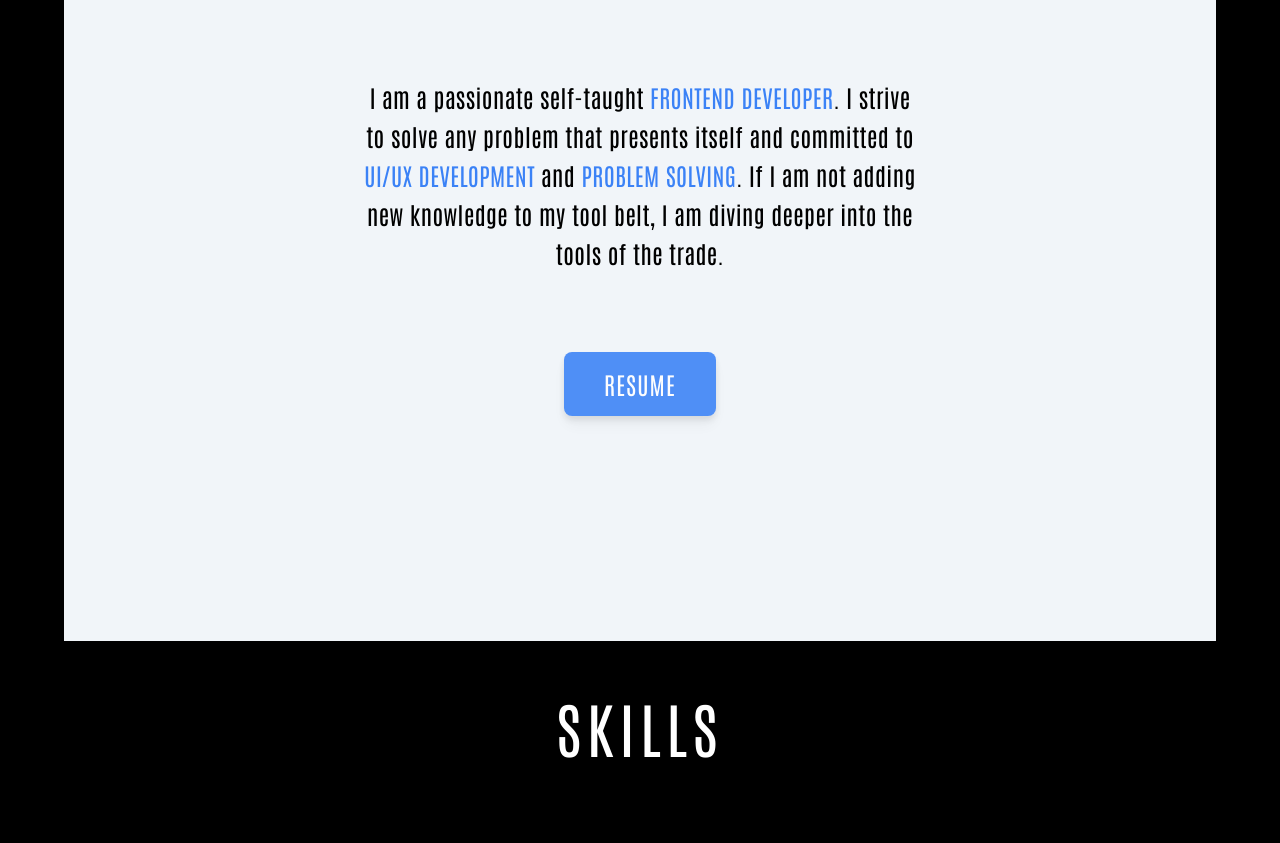
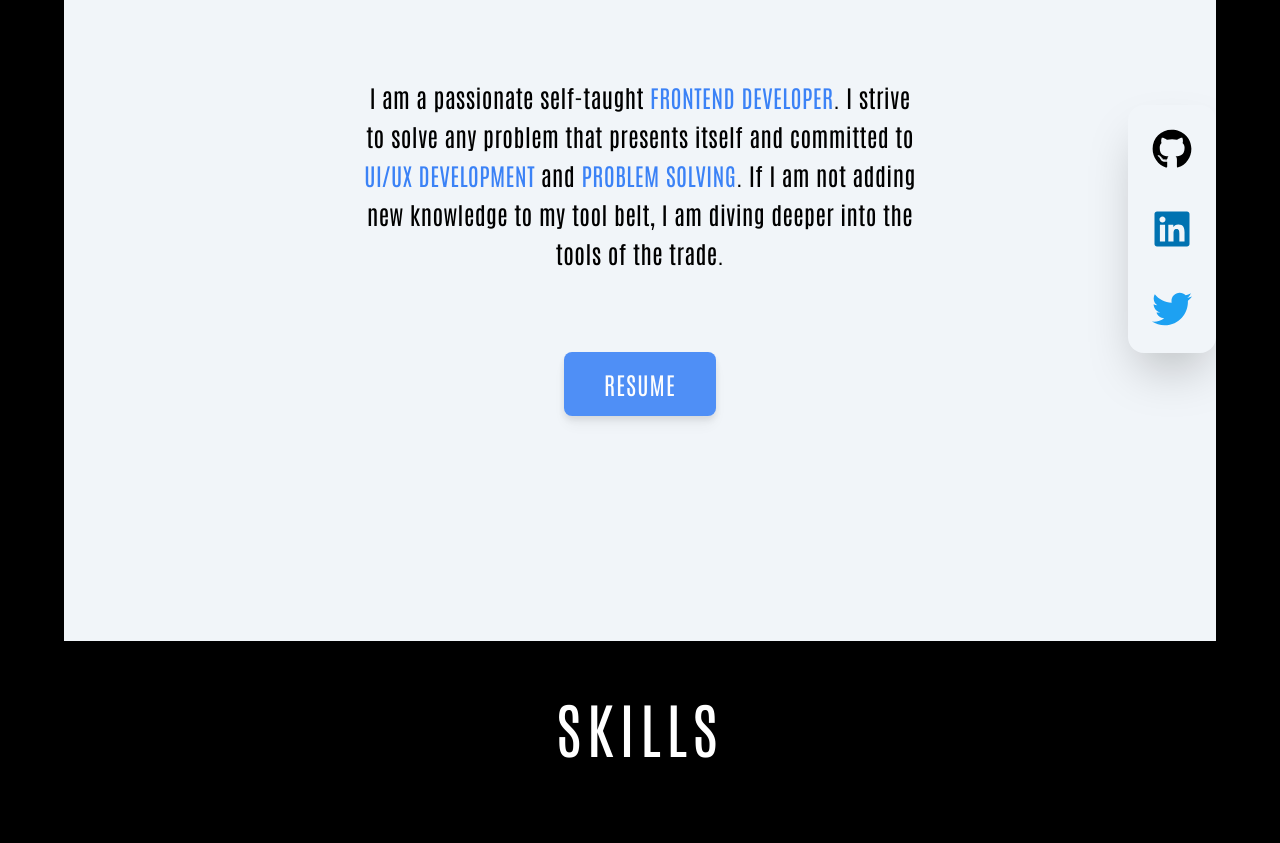
Before and after one commit to mdubelbeis/portfolio-v2, a React (Vite) app: page / in a window 1280 px wide. Shown: the part 1023-1866 px from the top of the page. Built offline with nearby package versions, Linux system fonts and the light colour scheme.

Commit message:
initial structure/styling

```diff
--- a/src/components/About.tsx
+++ b/src/components/About.tsx
@@ -1,4 +1,5 @@
 import ArrowDown from '../ui/ArrowDown';
+import Contact from './Contact';
 
 const About: React.FC = () => {
   return (
@@ -22,6 +23,7 @@ const About: React.FC = () => {
       >
         <a href="/assets/resume/Resume_tech.pdf" target="_blank" rel="noopener noreferrer" download>RESUME</a>
       </div>
+      <Contact/>
       {/* <div className="absolute bottom-36 text-blue-500">
         <ArrowDown elementTarget="#skills" />
       </div> */}
--- a/src/components/Contact.tsx
+++ b/src/components/Contact.tsx
@@ -1,11 +1,24 @@
+import { FaGithub, FaHtml5, FaLinkedin, FaReact, FaTwitter } from 'react-icons/fa';
+
+
 import React from 'react';
 
 const Contact: React.FC = () => {
   return (
-    <section>
-      <h1 className="bg-black text-white">HIRE ME</h1>
-      <div></div>
-    </section>
+    <aside className="absolute right-0 top-[80%] md:top-[33%] md:right-0 shadow-2xl rounded-2xl">
+      {/* <h3 className="text-black text-5xl">CONTACT</h3> */}
+      <div className="flex flex-row gap-10 p-6 md:flex-col">
+        <div>
+          <a href="www.github.com/mdubelbeis" target="_blank"><FaGithub size={40}/></a>
+        </div>
+        <div className="">
+          <a href="https://www.linkedin.com/in/mason-dub/" target="_blank"><FaLinkedin size={40} className="text-[#0072b1]"/></a>
+        </div>
+        <div>
+          <a href="https://twitter.com/mason_dubelbeis" target="_blank"><FaTwitter size={40} className="text-[#1DA1F2]"/></a>
+        </div>
+      </div>
+    </aside>
   );
 };
 
```
Also changed, not shown: 1 other file (tests, documents, lock files or other folders).
